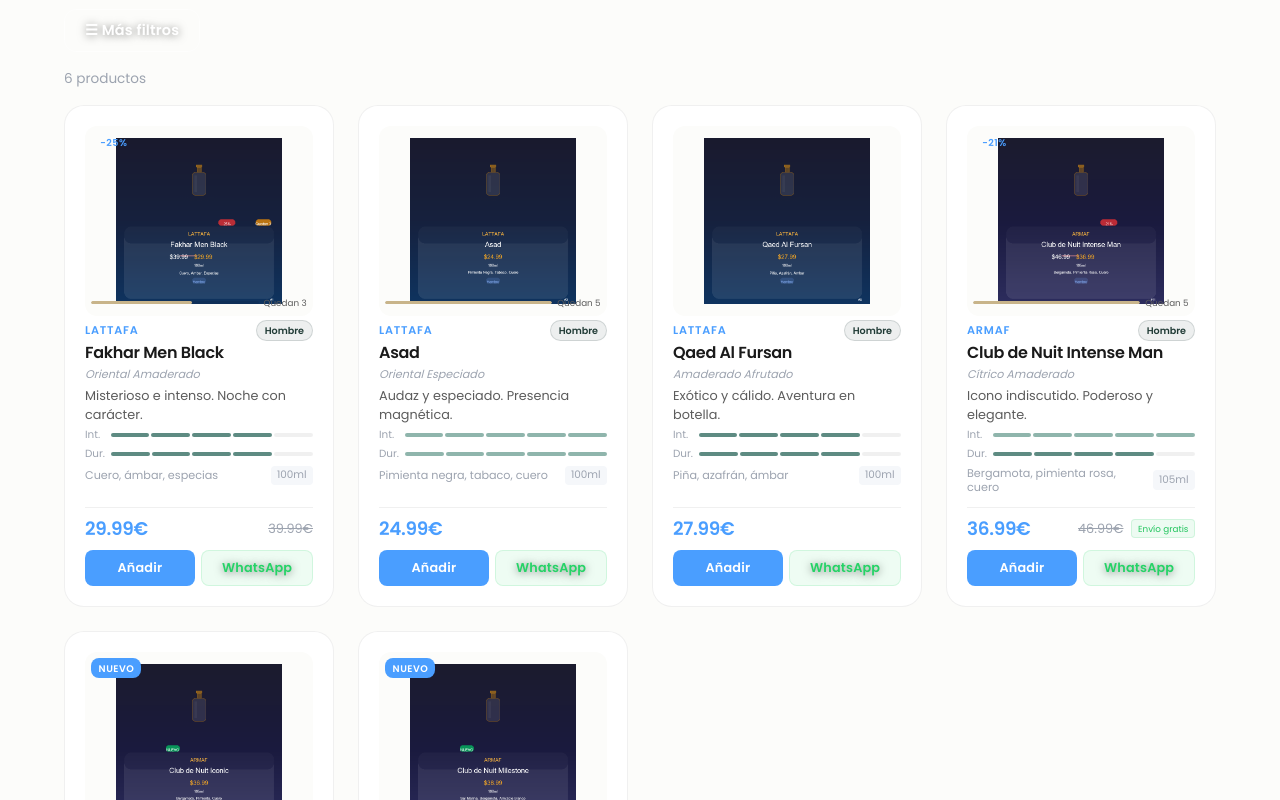
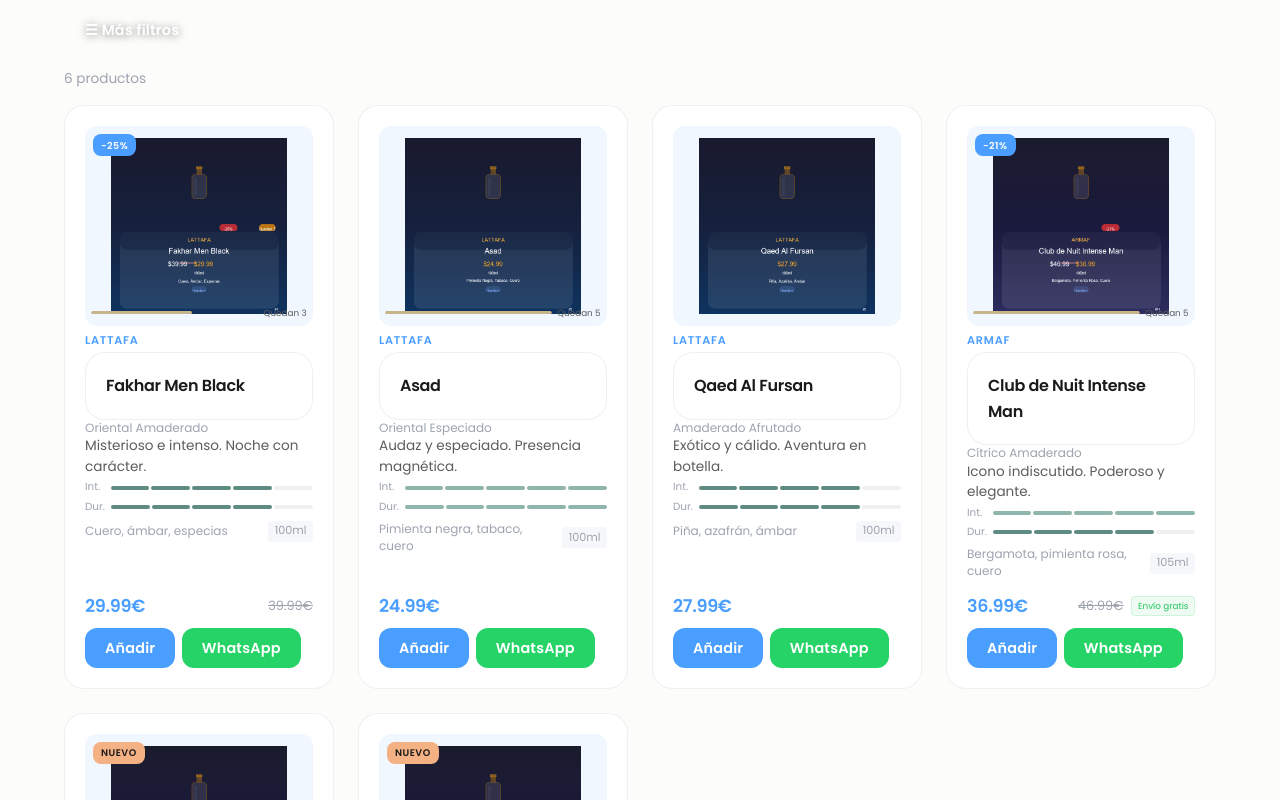
Before and after one commit to Carlos-edhub/tng_shops, a React (Vite) app: page / in a window 1280 px wide. Shown: the part 2840-3640 px from the top of the page. Built offline with nearby package versions, Linux system fonts and the light colour scheme.

Commit message:
Refactor ProductCard: remove inline styles and use CSS classes

```diff
--- a/src/components/ProductCard.jsx
+++ b/src/components/ProductCard.jsx
@@ -65,23 +65,9 @@
       whileHover={{ y: -6 }}
     >
       <Link to={`/producto/${product.id}`} style={{ textDecoration: 'none', color: 'inherit' }}>
-        <div
-          className="card-media"
-          style={{
-            width: '100%',
-            height: '190px',
-            background: 'var(--bg)',
-            borderRadius: 'var(--radius-md)',
-            display: 'flex',
-            alignItems: 'center',
-            justifyContent: 'center',
-            overflow: 'hidden',
-            position: 'relative',
-            marginBottom: '0.25rem',
-          }}
-        >
-          {product.isNew && <span className="card-badge card-badge-new" style={{ position: 'absolute', top: '0.4rem', left: '0.4rem', zIndex: 2, fontSize: '0.6rem', fontWeight: 600, padding: '0.15rem 0.45rem', borderRadius: 'var(--radius-sm)', background: 'var(--accent)', color: '#fff', textTransform: 'uppercase', letterSpacing: '0.5px' }}>Nuevo</span>}
-          {discount > 0 && <span className="card-badge card-badge-discount" style={{ position: 'absolute', top: '0.4rem', right: '0.4rem', zIndex: 2, fontSize: '0.6rem', fontWeight: 600, padding: '0.15rem 0.45rem', borderRadius: 'var(--radius-sm)', background: 'var(--accent-light)', color: 'var(--accent)' }}>-{discount}%</span>}
+        <div className="card-media">
+          {product.isNew && <span className="card-badge card-badge-new">Nuevo</span>}
+          {discount > 0 && <span className="card-badge card-badge-discount">-{discount}%</span>}
           {lowStock && !product.isNew && (
             <div style={{ position: 'absolute', bottom: '0.4rem', left: '0.4rem', right: '0.4rem', zIndex: 2, display: 'flex', alignItems: 'center', gap: '0.3rem' }}>
               <div style={{ flex: 1, height: '3px', background: 'rgba(0,0,0,0.08)', borderRadius: '2px', overflow: 'hidden' }}>
@@ -104,24 +90,11 @@
           />
         </div>
 
-        {/* Brand + Category pill */}
-        <div style={{ display: 'flex', alignItems: 'center', justifyContent: 'space-between', gap: '0.4rem' }}>
-          <span style={{ fontSize: '0.7rem', fontWeight: 600, color: 'var(--accent)', textTransform: 'uppercase', letterSpacing: '0.8px' }}>{product.brand}</span>
-          <span style={{ fontSize: '0.6rem', fontWeight: 600, padding: '0.1rem 0.5rem', borderRadius: '999px', background: cc.bg, color: cc.text, border: `1px solid ${cc.border}` }}>
-            {product.category}
-          </span>
-        </div>
+        <span className="card-brand">{product.brand}</span>
+        <h3 className="card h3">{product.name}</h3>
 
-        <h3 style={{ fontSize: '1rem', margin: '0.15rem 0 0.1rem', fontWeight: 600, color: 'var(--text)', letterSpacing: '-0.3px', lineHeight: 1.3 }}>{product.name}</h3>
-
-        {/* Family */}
-        {product.family && (
-          <div style={{ fontSize: '0.7rem', color: 'var(--text-muted)', marginBottom: '0.15rem', fontStyle: 'italic' }}>
-            {product.family}
-          </div>
-        )}
-
-        <p className="card-desc" style={{ color: 'var(--text-secondary)', fontSize: '0.8rem', margin: '0.1rem 0', lineHeight: 1.5, flexGrow: 1 }}>{product.description}</p>
+        {product.family && <div className="card-notes">{product.family}</div>}
+        <p className="card-desc">{product.description}</p>
 
         {/* Intensity & Longevity bars */}
         {!compact && (
@@ -131,16 +104,16 @@
           </div>
         )}
 
-        <div className="card-meta" style={{ display: 'flex', justifyContent: 'space-between', alignItems: 'center', gap: '0.4rem', marginTop: '0.2rem' }}>
-          <span className="card-notes" style={{ fontSize: '0.7rem', color: 'var(--text-muted)', lineHeight: 1.3, flex: 1 }}>{product.notes}</span>
-          <span className="card-volume" style={{ fontSize: '0.65rem', color: 'var(--text-muted)', whiteSpace: 'nowrap', background: 'var(--surface-hover)', padding: '0.1rem 0.4rem', borderRadius: '4px' }}>{product.volume}</span>
+        <div className="card-meta">
+          <span className="card-notes">{product.notes}</span>
+          <span className="card-volume">{product.volume}</span>
         </div>
       </Link>
 
       {!compact && (
-      <div className="card-foot" style={{ flexDirection: 'column', gap: '0.4rem', marginTop: 'auto', paddingTop: '0.4rem', borderTop: '1px solid var(--border)' }}>
+      <div className="card-foot">
         <div style={{ display: 'flex', alignItems: 'center', justifyContent: 'space-between', width: '100%' }}>
-          <span className="price" aria-label={`Precio ${product.price} euros`} style={{ fontSize: '1.15rem', fontWeight: 600, color: 'var(--accent)', letterSpacing: '-0.3px' }}>
+          <span className="price" aria-label={`Precio ${product.price} euros`}>
             {product.price.toFixed(2)}€
           </span>
           <div style={{ display: 'flex', alignItems: 'center', gap: '0.5rem' }}>
@@ -158,38 +131,17 @@
         </div>
         <div style={{ display: 'flex', gap: '0.4rem', width: '100%' }}>
           <button
-            className="btn btn-primary"
+            className="btn btn-primary btn-sm"
             onClick={handleAddToCart}
             aria-label={`Añadir ${product.name} al carrito`}
-            style={{
-              flex: 1, fontSize: '0.8rem', padding: '0.5rem 0.75rem',
-              background: 'var(--accent)',
-              border: 'none', color: '#fff', fontWeight: 600,
-              borderRadius: 'var(--radius-sm)',
-              cursor: 'pointer',
-              transition: 'all 0.25s ease',
-            }}
-            onMouseEnter={(e) => { e.target.style.background = 'var(--accent-hover)'; e.target.style.transform = 'translateY(-1px)'; }}
-            onMouseLeave={(e) => { e.target.style.background = 'var(--accent)'; e.target.style.transform = 'translateY(0)'; }}
           >
             Añadir
           </button>
           <button
-            className="btn btn-outline"
+            className="btn btn-whatsapp btn-sm"
             onClick={() => orderProduct(product.name)}
             aria-label={`Comprar ${product.name} por WhatsApp`}
-            style={{
-              flex: 1, fontSize: '0.8rem', padding: '0.5rem 0.75rem',
-              background: 'rgba(37,211,102,0.08)',
-              border: '1px solid rgba(37,211,102,0.15)',
-              color: '#25D366', fontWeight: 600,
-              borderRadius: 'var(--radius-sm)',
-              cursor: 'pointer',
-              transition: 'all 0.25s ease',
-            }}
             title="Comprar por WhatsApp"
-            onMouseEnter={(e) => { e.target.style.background = '#20BD5A'; e.target.style.color = '#fff'; e.target.style.transform = 'translateY(-1px)'; }}
-            onMouseLeave={(e) => { e.target.style.background = 'rgba(37,211,102,0.08)'; e.target.style.color = '#25D366'; e.target.style.transform = 'translateY(0)'; }}
           >
             WhatsApp
           </button>
```
